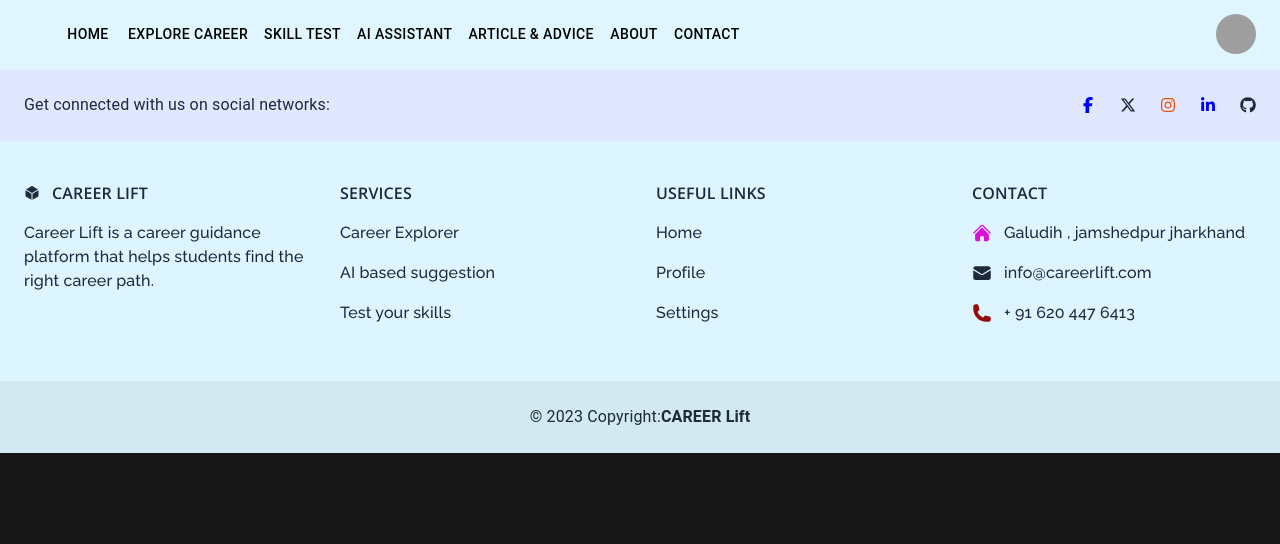
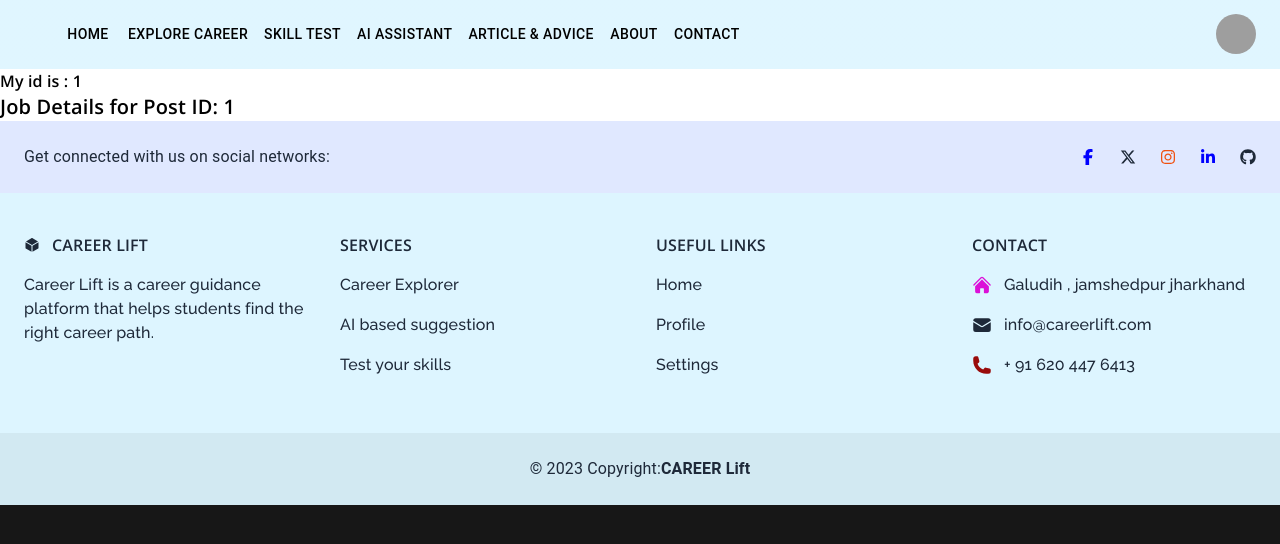
Before and after one commit to shiba-murmu/career-lift-system-project, a React (Vite) app in the folder frontend/: page /jobdetails/1/post/1 in a window 1280 px wide. Shown: the top 544 px of the page. Built offline with nearby package versions, Linux system fonts and the light colour scheme; grey boxes are pictures that could not be loaded; some icons are missing.

Commit message:
feat(JobSinglePage): implement JobSinglePage component and add routing for job details

```diff
--- a/frontend/src/App.jsx
+++ b/frontend/src/App.jsx
@@ -78,6 +78,8 @@ import Admin from "./admin/adminprofile/Admin"; // Admin profile page
 import EducationSinglePage from "./pages/Explorecareer/Singlepage/EducationSinglePage";
 
 import ExamSinglePage from "./pages/Explorecareer/Singlepage/ExamSinglePage";
+
+import JobSinglePage from "./pages/Explorecareer/Singlepage/JobSinglePage"; // Job Single page
 // ****************************************************
 
 // Layout component to manage header and footer visibility
@@ -142,6 +144,8 @@ function App() {
             <Route path="/intermediate/:id" element={<Intermediate />} /> {/* Intermediate page route */}
             <Route path="/education/:id/post/:postId" element={<EducationSinglePage />} /> {/* Education single page route */}
             <Route path="/exams/:id/post/:postId" element={<ExamSinglePage />} /> {/* Graduation exams page route */}
+            <Route path="/jobdetails/:id/post/:postId" element={<JobSinglePage />} /> {/* Job single page route */}
+            {/* Add more routes as needed */}
           </Routes>
         </Layout>
       </Router>
--- a/frontend/src/components/ContentCard/ContentCards.jsx
+++ b/frontend/src/components/ContentCard/ContentCards.jsx
@@ -8,6 +8,10 @@ import AccessTimeIcon from "@mui/icons-material/AccessTime"; // Access time icon
 import AccessAlarmIcon from "@mui/icons-material/AccessAlarm"; // Access alarm icon
 import LocationPinIcon from "@mui/icons-material/LocationPin"; // Location pin icon
 
+// import NavLink from "react-router-dom"; // Import NavLink for navigation
+// import Link from "react-router-dom"; // Import Link for navigation
+import { Link } from "react-router-dom";
+import { useParams } from "react-router-dom";
 function ContentCards(props) {
   // State for bookmark toggle
   const [isBookmarked, setIsBookmarked] = useState(false);
@@ -16,6 +20,8 @@ function ContentCards(props) {
   const toggleBookmark = () => {
     setIsBookmarked(!isBookmarked);
   };
+
+  const { id } = useParams(); // Get the ID from the URL parameters
 
   return (
     <>
@@ -59,7 +65,9 @@ function ContentCards(props) {
 
           <div>
             <LocationPinIcon fontSize="small" style={{ color: "red" }} />
-            <span className="text-[4px] font-thin dark:text-gray-300">India</span>
+            <span className="text-[4px] font-thin dark:text-gray-300">
+              India
+            </span>
           </div>
         </div>
 
@@ -77,7 +85,9 @@ function ContentCards(props) {
         <div className="flex justify-between items-center mt-2">
           <div className="flex items-center gap-2">
             <AccessAlarmIcon fontSize="small" style={{ color: "orange" }} />
-            <span className="text-[4px] font-thin text-blue-600 dark:text-amber-400">Posted on: Oct 10, 2023</span>
+            <span className="text-[4px] font-thin text-blue-600 dark:text-amber-400">
+              Posted on: Oct 10, 2023
+            </span>
           </div>
         </div>
 
@@ -99,11 +109,13 @@ function ContentCards(props) {
 
         {/* View Details Button */}
         <div>
-          <button className="bg-amber-800 dark:bg-blue-900 text-white font-bold py-2 px-4 rounded-xl w-full flex items-center justify-center hover:bg-amber-700 dark:hover:bg-blue-700 transition duration-300 ease-in-out">
-            <span className="text-[4px] text-gray-200 dark:text-gray-300 font-bold">
-              View Details
-            </span>
-          </button>
+          <Link to={`/jobdetails/${id}/post/${props.heading}`}>
+            <button className="bg-amber-800 dark:bg-blue-900 text-white font-bold py-2 px-4 rounded-xl w-full flex items-center justify-center hover:bg-amber-700 dark:hover:bg-blue-700 transition duration-300 ease-in-out">
+              <span className="text-[4px] text-gray-200 dark:text-gray-300 font-bold">
+                View Details
+              </span>
+            </button>
+          </Link>
         </div>
       </div>
 
@@ -125,7 +137,9 @@ function ContentCards(props) {
           <div className="flex justify-between w-[100%] mb-4 pr-4">
             <div className="flex items-center gap-2">
               <LocationPinIcon fontSize="small" style={{ color: "red" }} />
-              <span className="text-[18px] font-thin dark:text-gray-300">India, Jharkhand</span>
+              <span className="text-[18px] font-thin dark:text-gray-300">
+                India, Jharkhand
+              </span>
             </div>
             <button className="relative" onClick={toggleBookmark}>
               {isBookmarked ? (
--- a/frontend/src/pages/Explorecareer/Singlepage/JobSinglePage.jsx
+++ b/frontend/src/pages/Explorecareer/Singlepage/JobSinglePage.jsx
@@ -1,9 +1,18 @@
-import React from 'react'
+import React from "react";
+import { useParams } from "react-router-dom";
 
 function JobSinglePage() {
+  const { id, postId } = useParams(); // Get the ID from the URL parameters
   return (
-    <div>JobSinglePage</div>
-  )
+    <>
+      <div>
+        <h1>My id is : {id}</h1>
+        {/* Main Card Container */}
+        <h1 className="text-xl font-bold">Job Details for Post ID: {postId}</h1>
+        {/* Additional job details can be added here */}
+      </div>
+    </>
+  );
 }
 
-export default JobSinglePage
+export default JobSinglePage;
```
